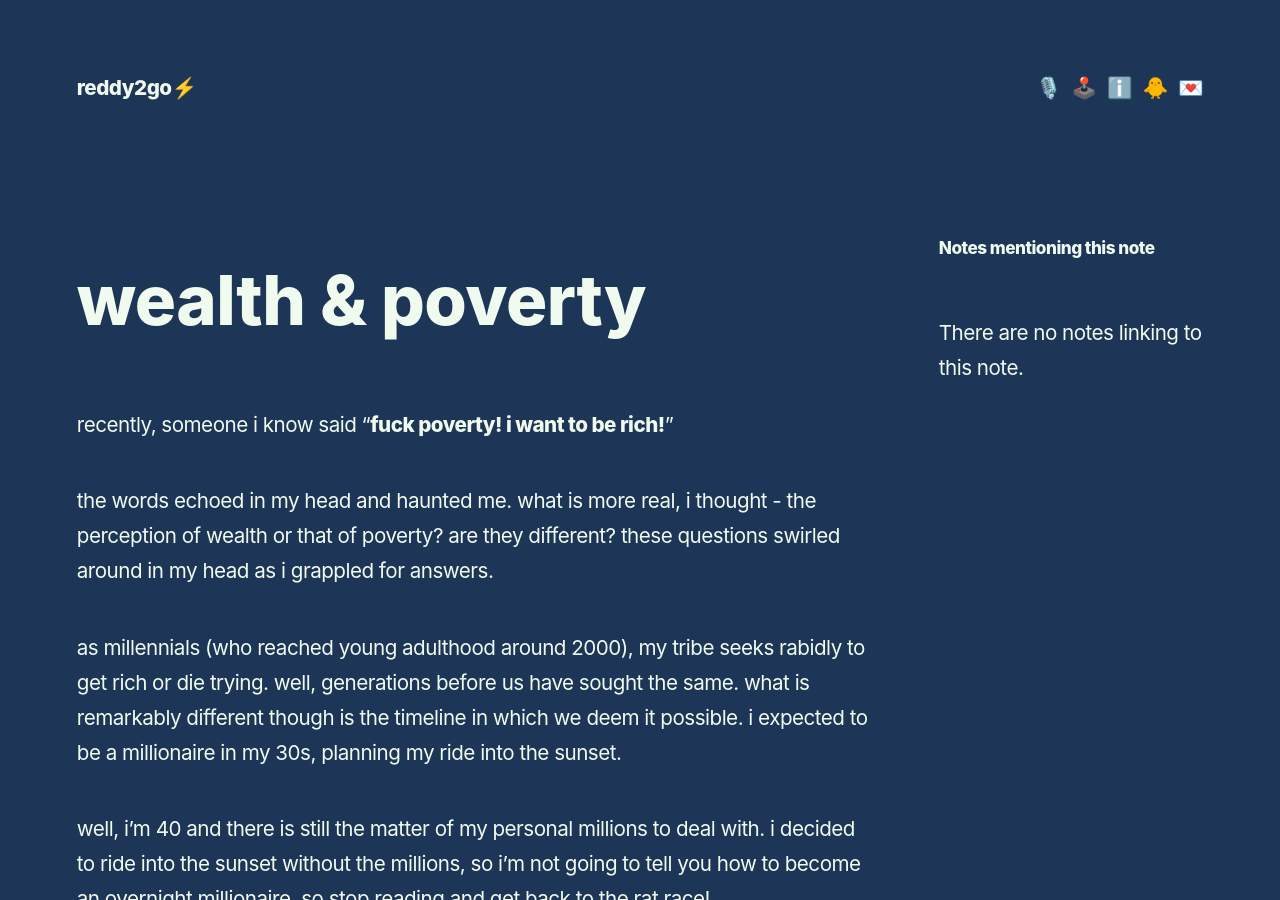
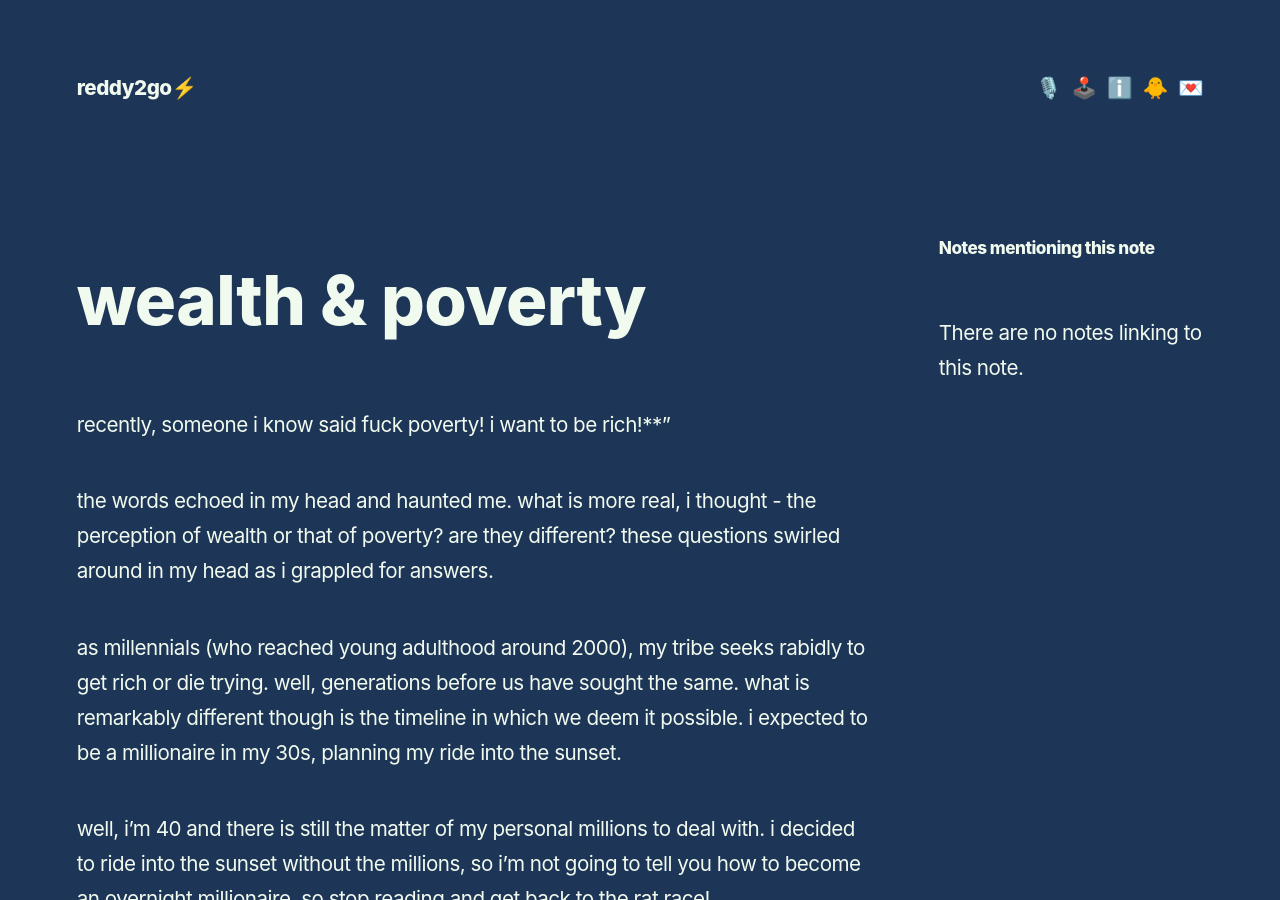
Before and after one commit to reddy2go/redgarden, a Jekyll site: the page built from _notes/wealth poverty playing with money.md, in a window 1280 px wide and 900 px high. Built offline with Jekyll 4.4.1, drawn with Linux system fonts in a browser that asks for light colours; some web fonts are replaced; comment, search, counter and statistics services are not loaded.

Commit message:
auto commit

```diff
--- a/_notes/wealth poverty playing with money.md
+++ b/_notes/wealth poverty playing with money.md
@@ -5,7 +5,8 @@
 date_updated: 2021-03-31T14:57:02.000Z
 category:
 ---
-recently, someone i know said "**fuck poverty! i want to be rich!**"
+recently, someone i know said
+fuck poverty! i want to be rich!**"
 
 the words echoed in my head and haunted me. what is more real, i thought - the perception of wealth or that of poverty? are they different? these questions swirled around in my head as i grappled for answers.
 
```
